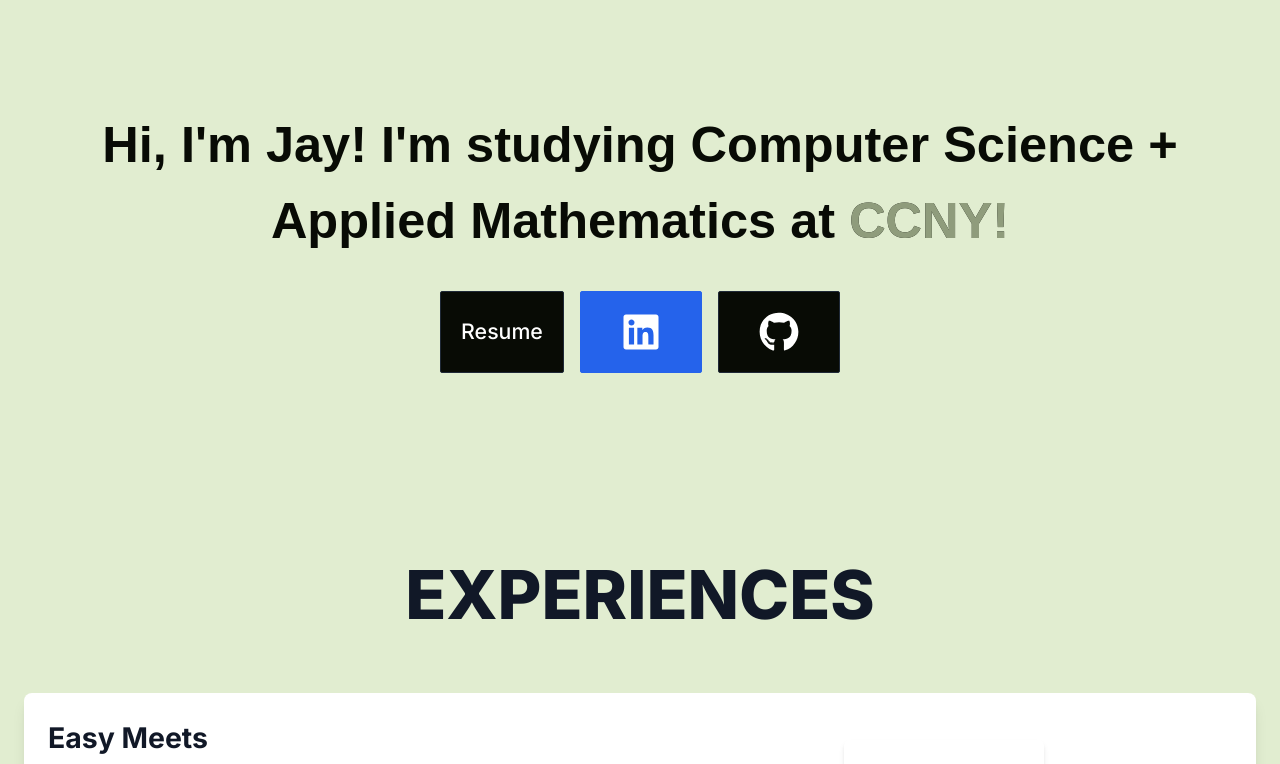
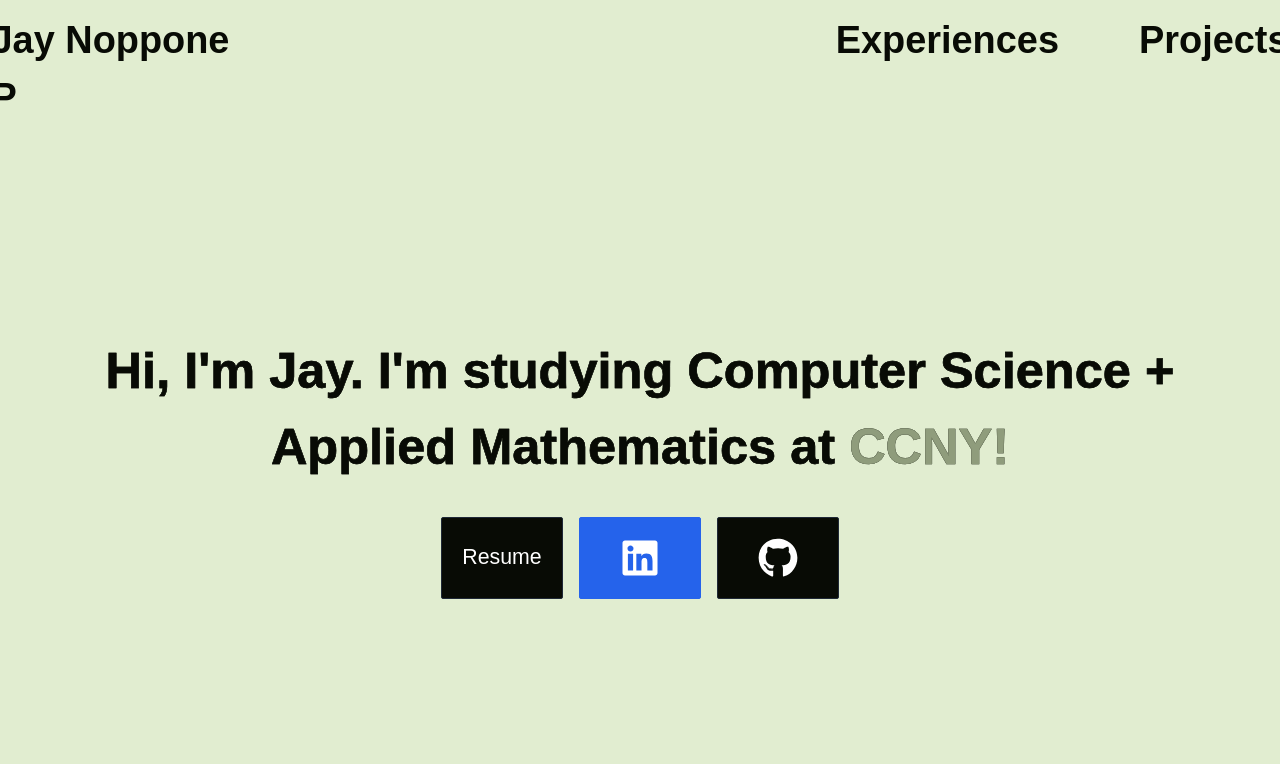
Before and after one commit to jaynopponep/portfolio, a Next.js app: page / in a window 1280 px wide. Shown: the top 764 px of the page. Built offline with nearby package versions, Linux system fonts and the light colour scheme; a web font is replaced by a local one.

Commit message:
readded navbar, made landing page nicer slightly

```diff
--- a/src/app/layout.tsx
+++ b/src/app/layout.tsx
@@ -3,6 +3,7 @@ import { Inter, Belgrano, Convergence } from "next/font/google";
 import "./globals.css";
 import Experiences from "@/components/Experiences";
 import Projects from "@/components/Projects";
+import Navbar from "@/components/Navbar";
 
 const inter = Inter({ subsets: ["latin"] });
 
@@ -32,6 +33,7 @@ export default function RootLayout({
   return (
     <html lang="en" className={`${belgrano.variable} ${convergence.variable}`}>
       <body className={`${inter.className} flex flex-col min-h-screen`}>
+      <Navbar/>
         <main className="flex-grow">{children}</main>
         <Experiences />
         <Projects />
--- a/src/app/page.tsx
+++ b/src/app/page.tsx
@@ -4,15 +4,16 @@ import { FaLinkedin, FaGithub } from "react-icons/fa";
 export default function Home() {
   return (
       <section className="bg-[#e1edd0] text-white">
-        <div className="mx-auto px-4 py-32 lg:flex lg:h-[60vh] lg:items-center">
+        <div className="mx-auto px-4 py-32 pt-16 max-w-[80rem] lg:flex lg:h-[90vh] lg:items-center">
           <div className="mx-auto w-full text-center">
-            <h1
-                className="bg-[#080b05] bg-clip-text text-4xl font-heading font-bold text-transparent sm:text-4xl"
-            >
-              Hi, I'm Jay!
-                <span> I'm studying Computer Science + Applied Mathematics at </span>
-                <span className="text-[#8f9c7c]">CCNY!</span>
-            </h1>
+              <h1
+                  className="bg-[#080b05] bg-clip-text text-4xl font-heading font-bold text-transparent sm:text-4xl"
+                  style={{WebkitTextStroke: '0.5px #080b05'}}
+              >
+                  Hi, I'm Jay.
+                  <span> I'm studying Computer Science + Applied Mathematics at </span>
+                  <span className="text-[#8f9c7c]" style={{WebkitTextStroke: '0.5px #8f9c7c'}}>CCNY!</span>
+              </h1>
               <div className="mt-8 flex flex-wrap justify-center gap-4">
                   <a
                       className="relative flex items-center justify-center w-full rounded-sm border border-gray-800 bg-[#080b05] px-5 py-3 text-sm font-medium text-white overflow-hidden transition-all duration-300 ease-in-out sm:w-auto
@@ -21,7 +22,7 @@ export default function Home() {
                       target="_blank"
                   >
                       <span className="absolute inset-0 bg-white w-0 transition-all duration-175 ease-in-out group-hover:w-full"></span>
-                      <span className="relative group-hover:text-gray-800 text-xl leading-none">
+                      <span className="relative group-hover:text-gray-800 font-heading text-xl leading-none">
                           Resume
                       </span>
                   </a>
--- a/src/components/Experiences.tsx
+++ b/src/components/Experiences.tsx
@@ -52,10 +52,10 @@ const experiences = [
 
 export default function Experiences() {
   return (
-      <section id="experiences" className="bg-[#e1edd0] py-16">
+      <section id="experiences" className="bg-[#e1edd0] py-6">
         <div className="max-w-7xl mx-auto px-6">
-          <h2 className="text-5xl font-extrabold text-center text-gray-900 mb-12">
-            EXPERIENCES
+          <h2 className="text-5xl font-extrabold text-center text-[#080b05] mb-12">
+            My Experiences
           </h2>
 
           <div className="space-y-12">
--- /dev/null
+++ b/src/components/Navbar.tsx
@@ -0,0 +1,31 @@
+import React from "react";
+import Link from "next/link";
+
+export default function Navbar() {
+    return (
+        <nav className="bg-[#e1edd0] p-3">
+            <div className="container mx-auto flex justify-center items-center">
+                <ul className="flex space-x-10 md:space-x-20 font-arsmaquette font-semibold text-white text-md md:text-3xl">
+                    <li>
+                        <Link href="#" className="text-[#080b05] font-heading hover:text-gray-300 mr-[600px]">
+                            Jay Noppone P
+                        </Link>
+                    </li>
+                    <li>
+                        <Link
+                            href="#experiences"
+                            className="text-[#080b05] font-heading hover:text-gray-300"
+                        >
+                            Experiences
+                        </Link>
+                    </li>
+                    <li>
+                        <Link href="#projects" className="text-[#080b05] font-heading hover:text-gray-300">
+                            Projects
+                        </Link>
+                    </li>
+                </ul>
+            </div>
+        </nav>
+    )
+}
--- a/src/components/Projects.tsx
+++ b/src/components/Projects.tsx
@@ -9,10 +9,10 @@ import { DiMysql } from "react-icons/di";
 export default function Projects() {
   return (
     <main
-      id="Projects"
+      id="projects"
       className="bg-[#e1edd0] flex flex-col items-center justify-center font-extrabold text-[70px]"
     >
-      <div className="text-5xl font-extrabold text-center text-gray-900 mb-12">PROJECTS</div>
+      <div className="text-5xl font-extrabold text-center text-[#080b05] mb-12">PROJECTS</div>
       <div className="flex justify-center flex-wrap">
         <div className="w-[325px] bg-[#f0f0f0] border-r-[8px] overflow-hidden m-[20px] shadow-customShadow flex flex-col">
           <a
```
